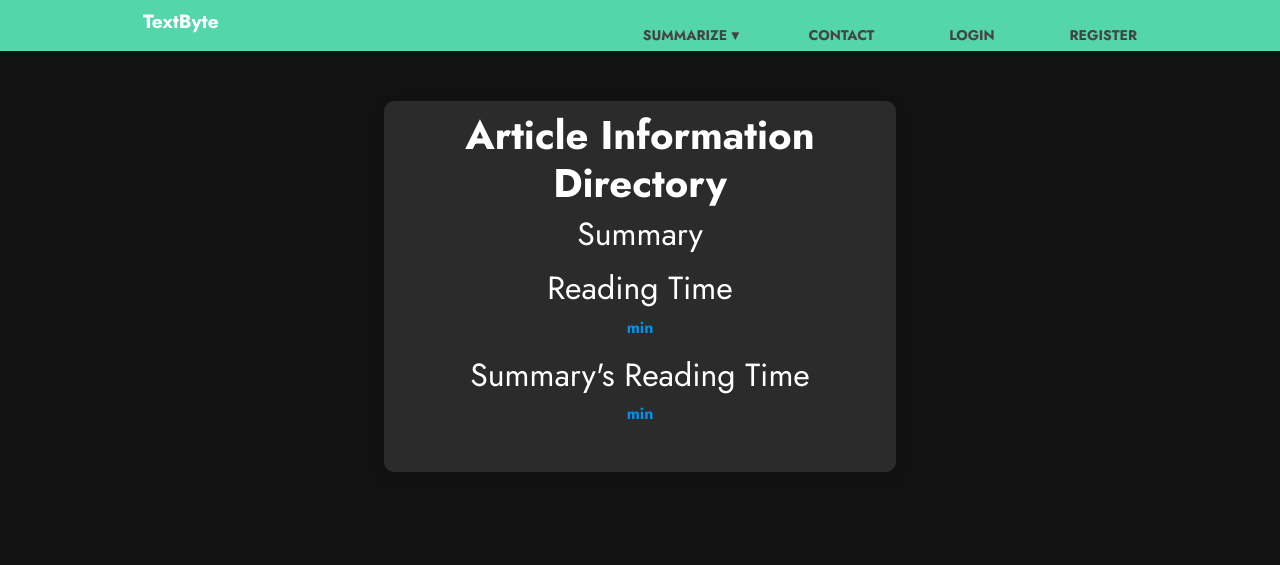
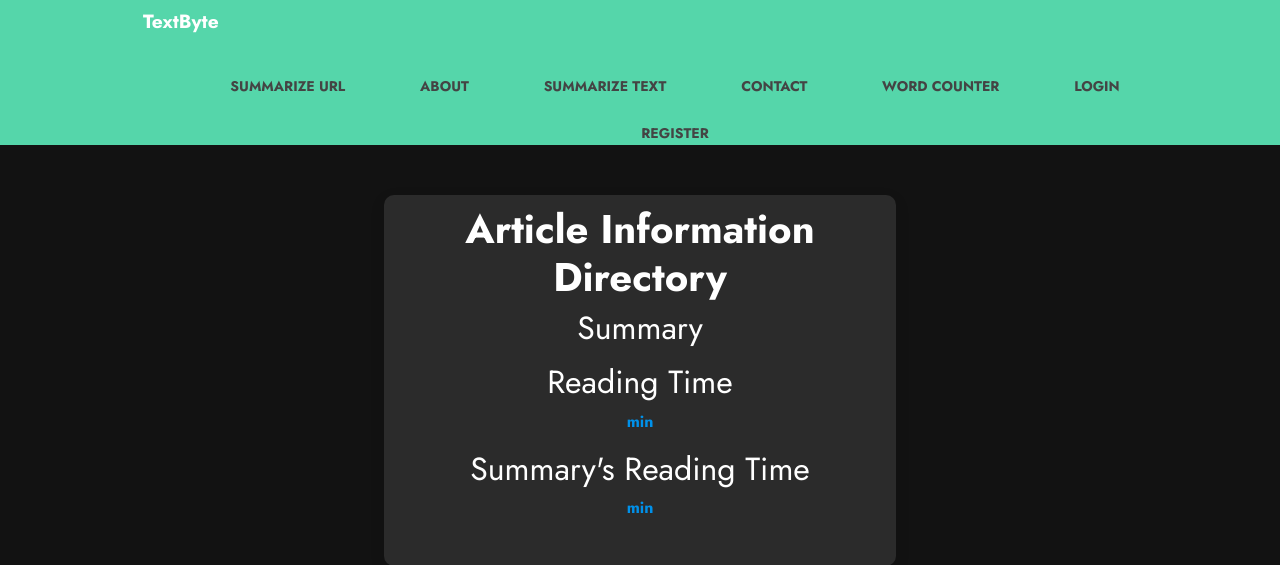
Before and after one commit to AndreLiu1225/Enigma, a Flask app: page /results in a window 1280 px wide. Shown: the top 565 px of the page. Run offline with Flask 2, Linux system fonts and the light colour scheme; parts of the project's set-up code (start-up, migrations or seed data) failed here and were passed over; some libraries are stand-ins or nearby versions.

Commit message:
Update results.html

```diff
--- a/templates/results.html
+++ b/templates/results.html
@@ -26,17 +26,13 @@
     <div class="container" id="navbarResponsive">
       <h1 class="logo">TextByte</h1>
       <nav>
-        <ul class="nav__links">
+        <ul>
           <li>
-              <a href='#'>Summarize ▾</a>
-                <ul class="nav-dropdown">
             <a href="/">Summarize Url
               <span class="sr-only">(current)</span>
             </a>
           </li>
-                <li>
-                    <a href="/summarize-pdf">Summarize PDF</a>
-                  </li>
+
           <li>
             <a href="/about">About</a>
           </li>
@@ -44,9 +40,13 @@
           <li>
             <a href="/summarize-text">Summarize Text</a>
           </li>
-              </ul>
+
           <li>
           <a href="/contact">Contact</a>
+          </li>
+
+          <li>
+            <a href="/wordcounter">Word Counter</a>
             </li>
 
           {% if current_user.is_authenticated %}
```
Lines whose indentation alone changed are shown as unchanged.
